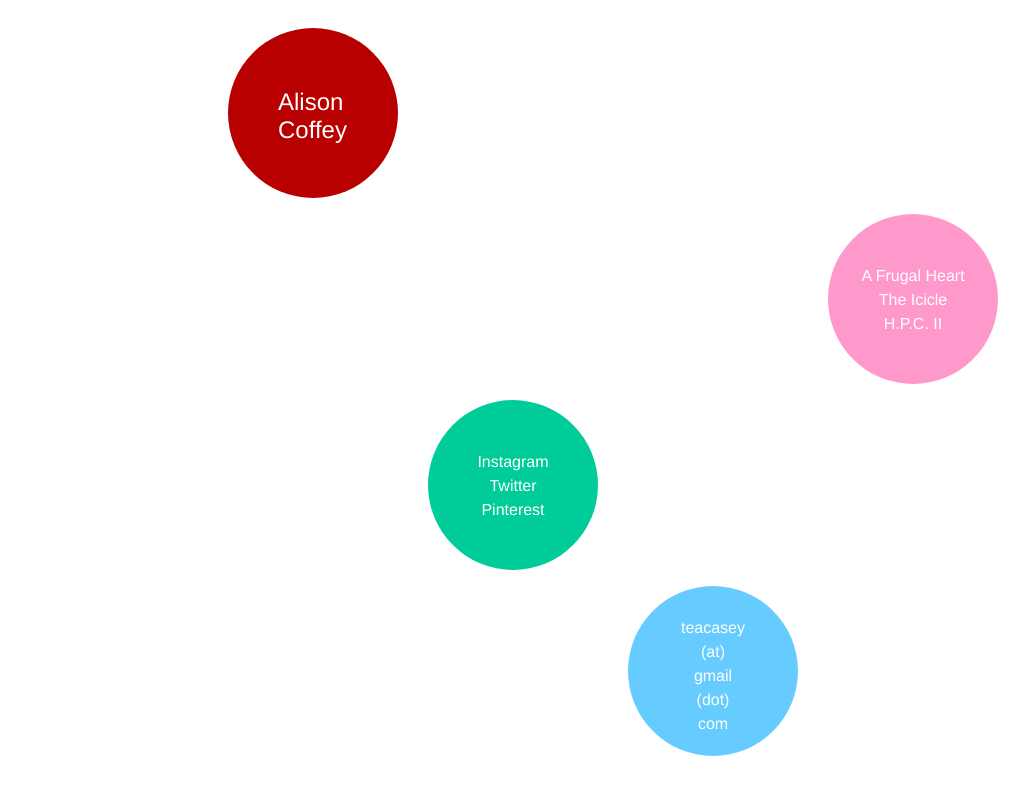
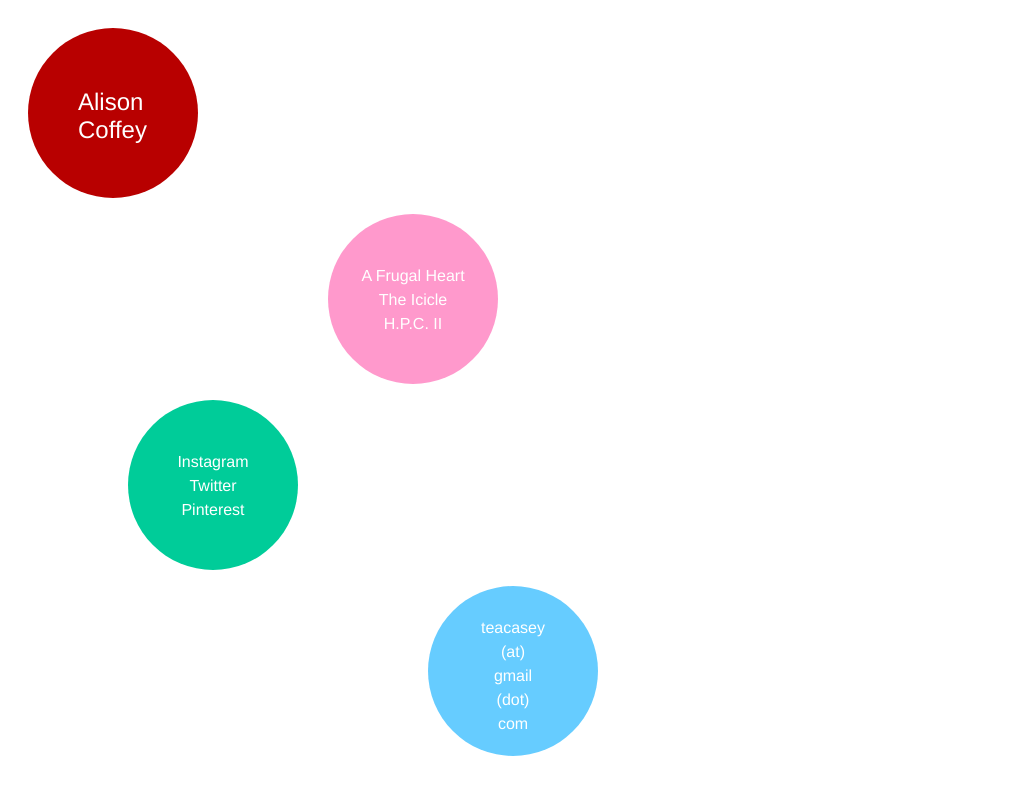
Before and after one commit to markcp/alisoncoffey, a plain HTML site: page public/index.html in a window 1280 px wide. Shown: the whole page, without its empty margins (0-1033 px from the left). Drawn offline with Linux system fonts and the light colour scheme.

Commit message:
Change layout a bit

```diff
--- a/public/styles.css
+++ b/public/styles.css
@@ -26,7 +26,7 @@ h1 {
   -moz-border-radius: 115px;
   border-radius: 115px;
   margin: 0;
-  margin-left: 200px;
+  margin-left: 0;
 }
 
 ul#sites {
@@ -41,7 +41,7 @@ ul#sites {
   text-align: center;
   -moz-border-radius: 115px;
   border-radius: 115px;
-  margin-left: 800px;
+  margin-left: 300px;
 }
 
 ul#social {
@@ -57,7 +57,7 @@ ul#social {
   text-align: center;
   -moz-border-radius: 115px;
   border-radius: 115px;
-  margin-left: 400px;
+  margin-left: 100px;
 }
 
 ul#footer {
@@ -72,5 +72,5 @@ ul#footer {
   text-align: center;
   -moz-border-radius: 115px;
   border-radius: 115px;
-  margin-left: 600px;
+  margin-left: 400px;
 }
```
